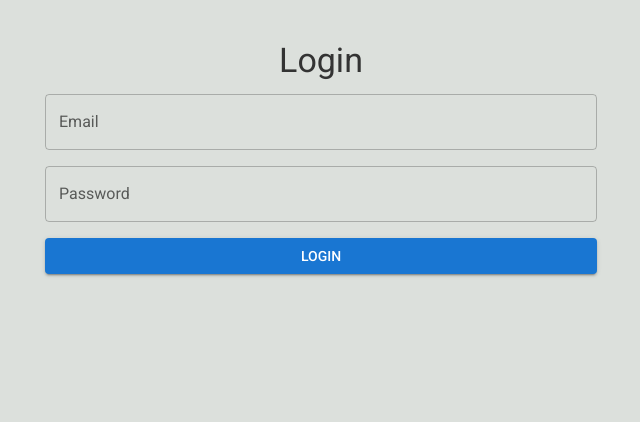
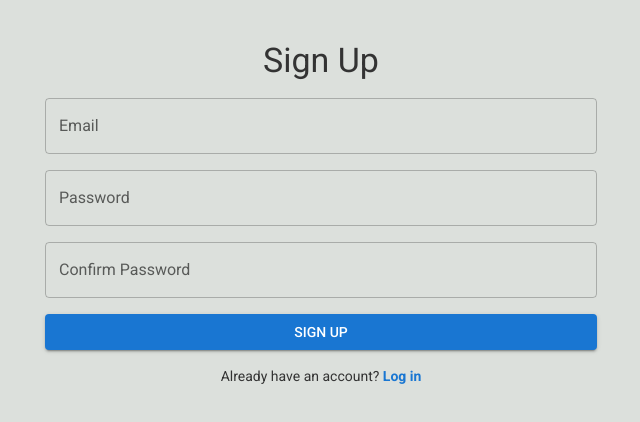
Before and after one commit to gzhu725/Team-Hortons, a React (Create React App) app in the folder parkinsons/frontend/: page /signup in a window 1280 px wide. Before the commit this address led to /login. Shown: the top 422 px of the page, without its empty margins (319-959 px from the left). Built offline with nearby package versions, Linux system fonts and the light colour scheme.

Commit message:
fake sign up

```diff
--- a/parkinsons/frontend/src/App.js
+++ b/parkinsons/frontend/src/App.js
@@ -1,23 +1,20 @@
 import "./App.css";
 import { createTheme, ThemeProvider } from "@mui/material/styles";
 import React from "react";
-import {
-  Routes,
-  Route,
-  Navigate,
-} from "react-router-dom";
+import { Routes, Route, Navigate } from "react-router-dom";
 import Home from "./pages/index.js";
 import DoctorPage from "./pages/doctor.js";
 import PatientPage from "./pages/patient.js";
 import { CssBaseline } from "@mui/material";
 import LoginPage from "./pages/login.js";
 import { AuthProvider, useAuth } from "./context/AuthContext";
+import AccountPage from "./pages/account";
+import SignUpPage from "./pages/signup";
 
 const PrivateRoute = ({ element }) => {
   const { isLoggedIn } = useAuth();
   return isLoggedIn ? element : <Navigate to="/login" />;
 };
-
 
 const theme = createTheme({
   typography: {
@@ -53,15 +50,25 @@ function App() {
     <AuthProvider>
       <ThemeProvider theme={theme}>
         <CssBaseline />
-          <Routes>
-            <Route path="/login" element={<LoginPage />} />
+        <Routes>
+          <Route path="/login" element={<LoginPage />} />
+          <Route path="/signup" element={<SignUpPage />} />
 
-            <Route path="/" element={<PrivateRoute element={<Home />} />} />
-            <Route path="/doctor/:doctorId" element={<PrivateRoute element={<DoctorPage />} />} />
-            <Route path="/patient/:patientId" element={<PrivateRoute element={<PatientPage />} />} />
-
-            <Route path="*" element={<Navigate to="/" />} />
-          </Routes>
+          <Route path="/" element={<PrivateRoute element={<Home />} />} />
+          <Route
+            path="/doctor/:doctorId"
+            element={<PrivateRoute element={<DoctorPage />} />}
+          />
+          <Route
+            path="/patient/:patientId"
+            element={<PrivateRoute element={<PatientPage />} />}
+          />
+          <Route
+            path="/account/:userId"
+            element={<PrivateRoute element={<AccountPage />} />}
+          />
+          <Route path="*" element={<Navigate to="/" />} />
+        </Routes>
       </ThemeProvider>
     </AuthProvider>
   );
--- a/parkinsons/frontend/src/components/Navbar.js
+++ b/parkinsons/frontend/src/components/Navbar.js
@@ -14,10 +14,11 @@ import Tooltip from "@mui/material/Tooltip";
 import MenuItem from "@mui/material/MenuItem";
 import { useNavigate } from "react-router-dom";
 import { AuthProvider, useAuth } from "../context/AuthContext"; // Import authentication context
+import PersonIcon from "@mui/icons-material/Person";
 
 import Logo from "../logo.png";
 
-const settings = ["Profile", "Account", "Dashboard", "Logout"];
+const settings = ["Account", "Logout"];
 
 function Navbar() {
   const { isLoggedIn, setIsLoggedIn, login, logout, isPatient, setIsPatient } =
@@ -131,7 +132,9 @@ function Navbar() {
           <Box sx={{ flexGrow: 0 }}>
             <Tooltip title="Open settings">
               <IconButton onClick={handleOpenUserMenu} sx={{ p: 0 }}>
-                <Avatar alt="Remy Sharp" src="/static/images/avatar/2.jpg" />
+                <Avatar sx={{ backgroundColor: "grey", width: 40, height: 40 }}>
+                  <PersonIcon sx={{ color: "white" }} />
+                </Avatar>
               </IconButton>
             </Tooltip>
             <Menu
@@ -160,6 +163,9 @@ function Navbar() {
                       // Optionally, redirect to the login page or home page
                       navigate("/login"); // Redirect to the login page
                     }
+                    else if (setting === "Account") {
+                      navigate(`/account/`)
+                    }
                   }}
                 >
                   <Typography sx={{ textAlign: "center" }}>
--- /dev/null
+++ b/parkinsons/frontend/src/pages/account.js
@@ -0,0 +1,17 @@
+import React, { useState, useEffect } from "react";
+import { Container, Typography, AppBar } from "@mui/material";
+import Navbar from "../components/Navbar";
+import PatientBar from "../components/PatientBar";
+import { useNavigate } from "react-router-dom";
+import { useParams } from "react-router-dom";
+
+const AccountPage = () => {
+  const { userId } = useParams();
+  const [loading, setLoading] = useState(true);
+  const [doctor, setDoctor] = useState(null); // Start as null
+  const [patients, setPatients] = useState([]);
+  const navigate = useNavigate();
+
+};
+
+export default AccountPage;
--- a/parkinsons/frontend/src/pages/login.js
+++ b/parkinsons/frontend/src/pages/login.js
@@ -2,11 +2,19 @@ import React, { createContext, useContext, useState } from "react";
 import { TextField, Button, Container, Typography, Box } from "@mui/material";
 import { useAuth } from "../context/AuthContext";
 import Home from "./index.js";
-import { useNavigate } from "react-router-dom";
+import { useNavigate, Link } from "react-router-dom";
 
 const LoginPage = () => {
-  const { isLoggedIn, setIsLoggedIn, login, logout, isPatient, setIsPatient, user, setUser } =
-    useAuth();
+  const {
+    isLoggedIn,
+    setIsLoggedIn,
+    login,
+    logout,
+    isPatient,
+    setIsPatient,
+    user,
+    setUser,
+  } = useAuth();
   const [email, setEmail] = useState("");
   const [password, setPassword] = useState("");
   const navigate = useNavigate();
@@ -22,7 +30,6 @@ const LoginPage = () => {
         const patientData = await patientDataResponse.json();
         //console.log(doctorData)
 
-
         // Check for a matching email and password in the doctor data
         const doctor = doctorData.find(
           (item) => item.email === email && item.password === password
@@ -34,8 +41,8 @@ const LoginPage = () => {
 
         // If a match is found in doctor data
         if (doctor) {
-          setUser(doctor)
-          console.log(doctor)
+          setUser(doctor);
+          console.log(doctor);
           setIsLoggedIn(true);
           setIsPatient(false); // Doctor is not a patient
           navigate(`/doctor/${doctor.user_id}`);
@@ -44,13 +51,12 @@ const LoginPage = () => {
 
         // If a match is found in patient data
         if (patient) {
-          setUser(patient)
+          setUser(patient);
           setIsLoggedIn(true);
           setIsPatient(true); // Patient is logged in
           navigate("/");
           return;
-        }
-        else {
+        } else {
           alert("Wrong email or password.");
         }
       } catch (error) {
@@ -90,6 +96,20 @@ const LoginPage = () => {
             <Button variant="contained" color="primary" onClick={handleLogin}>
               Login
             </Button>
+
+            <Typography variant="body2">
+              Don't have an account?{" "}
+              <Link
+                to="/signup"
+                style={{
+                  textDecoration: "none",
+                  color: "#1976d2",
+                  fontWeight: "bold",
+                }}
+              >
+                Sign up
+              </Link>
+            </Typography>
           </Box>
         )}
       </Box>
--- /dev/null
+++ b/parkinsons/frontend/src/pages/signup.js
@@ -0,0 +1,85 @@
+import React, { useState } from "react";
+import { TextField, Button, Container, Typography, Box, Alert } from "@mui/material";
+import { useNavigate, Link } from "react-router-dom";
+
+const SignUpPage = () => {
+  const [email, setEmail] = useState("");
+  const [password, setPassword] = useState("");
+  const [confirmPassword, setConfirmPassword] = useState("");
+  const [error, setError] = useState("");
+  const [success, setSuccess] = useState(false);
+  const navigate = useNavigate();
+
+  const handleSignUp = () => {
+    setError(""); // Clear previous errors
+
+    if (!email || !password || !confirmPassword) {
+      setError("Please fill in all fields.");
+      return;
+    }
+
+    if (password !== confirmPassword) {
+      setError("Passwords do not match.");
+      return;
+    }
+
+    // Simulate successful registration
+    setSuccess(true);
+    setTimeout(() => {
+      navigate("/login"); // Redirect to login page
+    }, 1000);
+  };
+
+  return (
+    <Container maxWidth="sm">
+      <Box textAlign="center" mt={5}>
+        <Typography variant="h4" gutterBottom>
+          Sign Up
+        </Typography>
+
+        {error && <Alert severity="error">{error}</Alert>}
+        {success && <Alert severity="success">Registration successful!</Alert>}
+
+        <Box display="flex" flexDirection="column" gap={2} mt={2}>
+          <TextField
+            label="Email"
+            type="email"
+            variant="outlined"
+            fullWidth
+            value={email}
+            onChange={(e) => setEmail(e.target.value)}
+          />
+          <TextField
+            label="Password"
+            type="password"
+            variant="outlined"
+            fullWidth
+            value={password}
+            onChange={(e) => setPassword(e.target.value)}
+          />
+          <TextField
+            label="Confirm Password"
+            type="password"
+            variant="outlined"
+            fullWidth
+            value={confirmPassword}
+            onChange={(e) => setConfirmPassword(e.target.value)}
+          />
+
+          <Button variant="contained" color="primary" onClick={handleSignUp}>
+            Sign Up
+          </Button>
+
+          <Typography variant="body2">
+            Already have an account?{" "}
+            <Link to="/login" style={{ textDecoration: "none", color: "#1976d2", fontWeight: "bold" }}>
+              Log in
+            </Link>
+          </Typography>
+        </Box>
+      </Box>
+    </Container>
+  );
+};
+
+export default SignUpPage;
```
